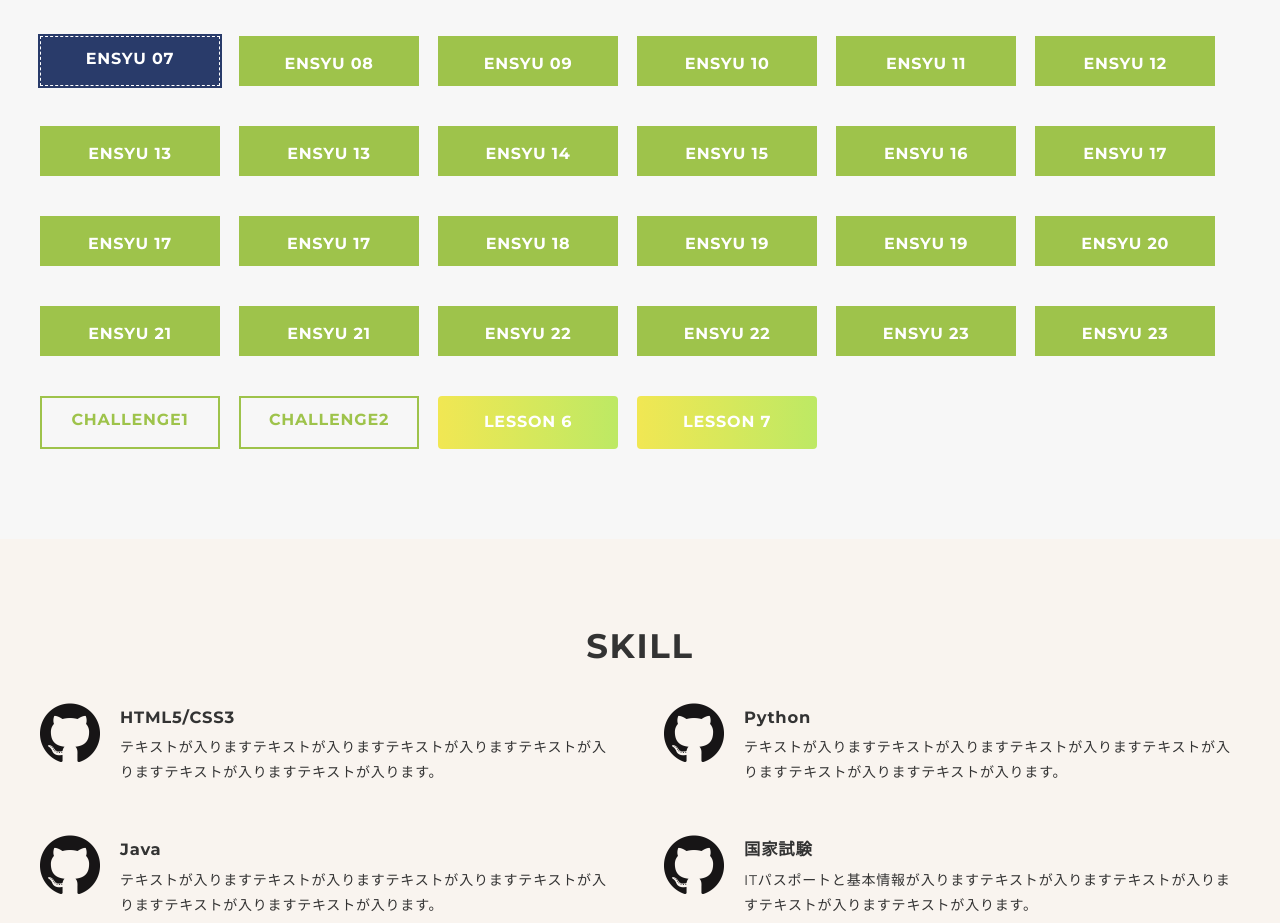
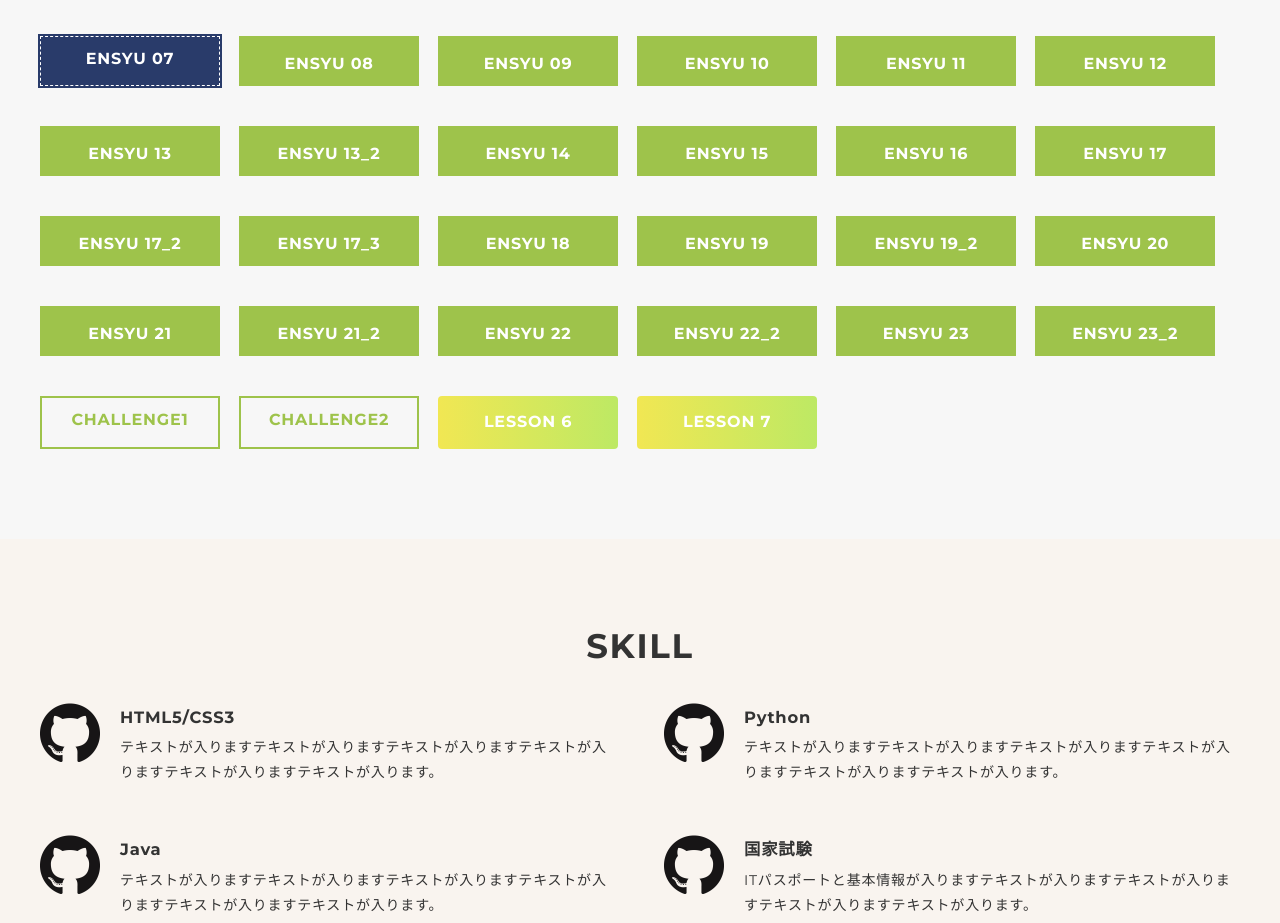
Before and after one commit to wajimahiroki/S1A233, a plain HTML site: page index.html in a window 1280 px wide. Shown: the part 968-1891 px from the top of the page. Drawn offline with nearby package versions, Linux system fonts and the light colour scheme.

Commit message:
Add files via upload

```diff
--- a/index.html
+++ b/index.html
@@ -70,23 +70,23 @@
 						<a class="works-item btn-open" href="ensyu/11.html">ENSYU 11</a>
 						<a class="works-item btn-open" href="ensyu/12.html">ENSYU 12</a>
 						<a class="works-item btn-open" href="ensyu/13_1.html">ENSYU 13</a>
-						<a class="works-item btn-open" href="ensyu/13_2.html">ENSYU 13</a>
+						<a class="works-item btn-open" href="ensyu/13_2.html">ENSYU 13_2</a>
 						<a class="works-item btn-open" href="ensyu/14.html">ENSYU 14</a>
 						<a class="works-item btn-open" href="ensyu/15.html">ENSYU 15</a>
 						<a class="works-item btn-open" href="ensyu/16.html">ENSYU 16</a>
 						<a class="works-item btn-open" href="ensyu/17_1.html">ENSYU 17</a>
-						<a class="works-item btn-open" href="ensyu/17_2.html">ENSYU 17</a>
-						<a class="works-item btn-open" href="ensyu/17_3.html">ENSYU 17</a>
+						<a class="works-item btn-open" href="ensyu/17_2.html">ENSYU 17_2</a>
+						<a class="works-item btn-open" href="ensyu/17_3.html">ENSYU 17_3</a>
 						<a class="works-item btn-open" href="ensyu/18.html">ENSYU 18</a>
 						<a class="works-item btn-open" href="ensyu/19_1.html">ENSYU 19</a>
-						<a class="works-item btn-open" href="ensyu/19_2.html">ENSYU 19</a>
+						<a class="works-item btn-open" href="ensyu/19_2.html">ENSYU 19_2</a>
 						<a class="works-item btn-open" href="ensyu/20.html">ENSYU 20</a>
 						<a class="works-item btn-open" href="ensyu/21_1.html">ENSYU 21</a>
-						<a class="works-item btn-open" href="ensyu/21_2.html">ENSYU 21</a>
+						<a class="works-item btn-open" href="ensyu/21_2.html">ENSYU 21_2</a>
 						<a class="works-item btn-open" href="ensyu/22_1.html">ENSYU 22</a>
-						<a class="works-item btn-open" href="ensyu/22_2.html">ENSYU 22</a>
+						<a class="works-item btn-open" href="ensyu/22_2.html">ENSYU 22_2</a>
 						<a class="works-item btn-open" href="ensyu/23_1.html">ENSYU 23</a>
-						<a class="works-item btn-open" href="ensyu/23_2.html">ENSYU 23</a>
+						<a class="works-item btn-open" href="ensyu/23_2.html">ENSYU 23_2</a>
 						<a class="works-item btn-box" href="challenge/ch.html">CHALLENGE1</a>
 						<a class="works-item btn-box" href="challenge2/ch2.html">CHALLENGE2</a>
 						<a class="works-item btn-gradation" href="lesson6/index.html">LESSON 6</a>
```
